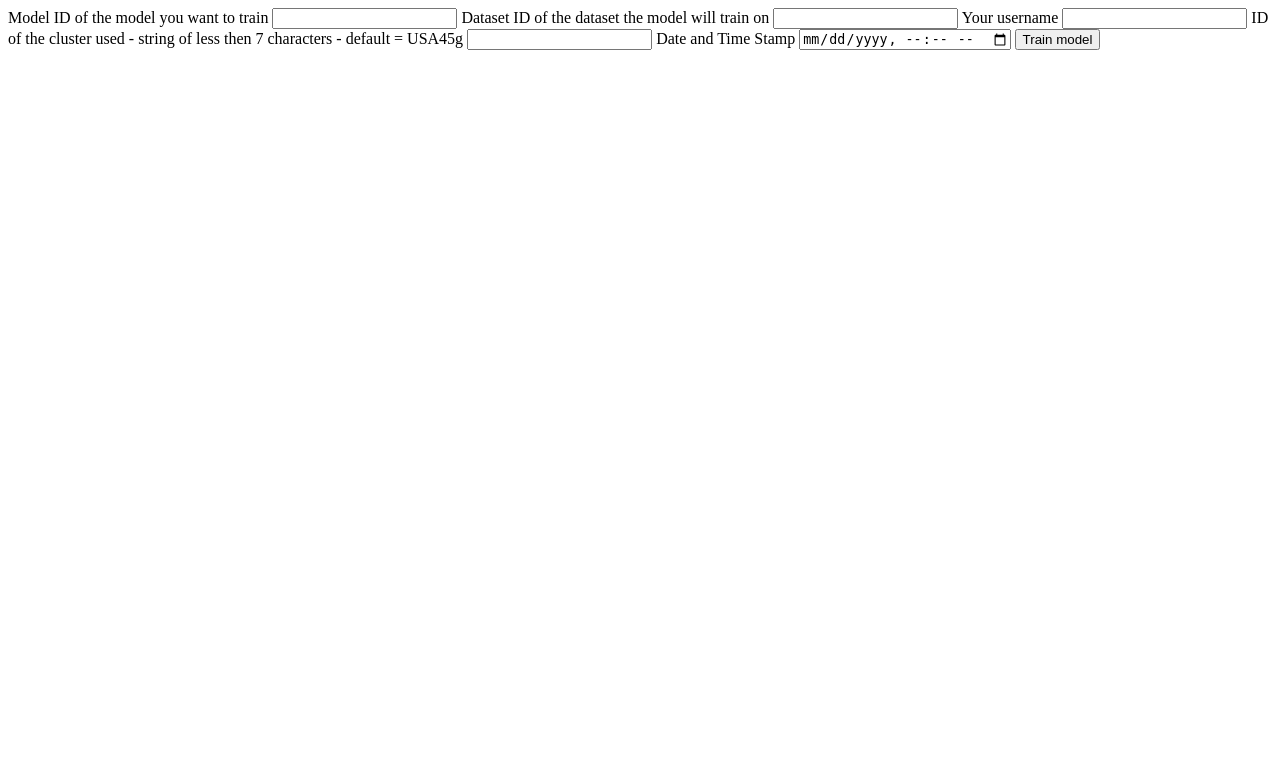
After one commit to AnvithPabba/MLArchive, a Flask app: page /train_a_model_with_dataset in a window 1280 px wide. The commit adds this page. Shown: the top 783 px of the page. Run offline with Flask 3, Linux system fonts and the light colour scheme; parts of the project's set-up code (start-up, migrations or seed data) failed here and were passed over.

Commit message:
added users and premium tier and functionality upto special queries

```diff
--- a/webserver/server.py
+++ b/webserver/server.py
@@ -264,7 +264,87 @@ def view_login():
 @app.route('/postlogin')
 def view_postlogin():
   username = session['username']
-  return render_template("postlogin.html", username=username)
+
+  params = {"username": username}
+
+  query = text("SELECT * FROM free_tier WHERE username = :username")
+  cursor = conn.execute(query, params)
+  conn.commit()
+
+  temp = cursor.fetchone()
+
+  if temp:
+    session['tier'] = "free_tier"
+  else:
+    session['tier'] = "premium_tier"
+
+  userinputs = [username, session['tier']]
+
+
+
+  return render_template("postlogin.html", userinputs=userinputs)
+
+
+
+@app.route('/train_a_model_with_dataset')
+def train_a_model_with_dataset():
+  return render_template('form_to_train_a_model.html')
+
+@app.route('/upload_train_a_model', methods = ["POST"])
+def upload_train_a_model():
+
+  model_id = request.form.get("model_id")
+  dataset_id = request.form.get("dataset_id")
+  username = request.form.get("username")
+  cluster_id = request.form.get("cluster_id")
+  since = request.form.get("since")
+
+  params_dict = {
+    "model_id": model_id,
+    "dataset_id": dataset_id,
+    "username": username,
+    "cluster_id": cluster_id,
+    "since": since
+  }
+
+  params_dict2 = {
+    "model_id": model_id,
+    "dataset_id": dataset_id,
+    "username": username
+  }
+
+  query = text("INSERT INTO train (model_id, dataset_id, username) VALUES (:model_id, :dataset_id, :username)")
+
+  conn.execute(query,params_dict2)
+  conn.commit()
+
+  query = text("INSERT INTO trained_on (model_id, dataset_id, username, cluster_id, since) VALUES (:model_id, :dataset_id, :username, :cluster_id, :since)")
+
+  conn.execute(query,params_dict)
+  conn.commit()
+
+
+  return redirect('/postlogin')
+
+
+
+@app.route("/train_history/<username>")
+def train_history(username):
+
+  query = text("SELECT * FROM trained_on WHERE username = :username")
+
+  params = {"username": username}
+
+  cursor = conn.execute(query,params)
+  conn.commit()
+
+  list_of_train = []
+
+  for row in cursor:
+    list_of_train.append(row)
+
+  return render_template("view_train_history.html", list_of_train = list_of_train)
+
 
 
 
@@ -360,6 +440,8 @@ def upload_model():
   num_downloads = request.form.get("num_downloads")
   username = request.form.get("username")
   citation_id = request.form.get("citation_id")
+  dataset_id = request.form.get("dataset_id")
+
 
   params_dict = {
         "model_id": model_id,
@@ -374,10 +456,21 @@ def upload_model():
         "citation_id": citation_id
     }
 
+  params_dict2 = {
+    "dataset_id": dataset_id,
+    "model_id": model_id
+  }
+
   query = text("INSERT INTO user_uploads_model_with_citation (model_id, model_name, num_parameters, num_layers, tag1, tag2, tag3, num_downloads, username, citation_ID) VALUES (:model_id, :model_name, :num_parameters, :num_layers, :tag1, :tag2, :tag3, :num_downloads, :username, :citation_id)")
 
   conn.execute(query, params_dict)
   conn.commit()
+
+  query = text("INSERT INTO pretrained_on (dataset_id, model_id) VALUES (:dataset_id, :model_id)")
+
+  conn.execute(query, params_dict2)
+  conn.commit()
+
 
   return redirect('/models')
 
@@ -506,6 +599,34 @@ def upload_version_history(model_id):
 
     return redirect(url_for('view_specific_model', model_id = model_id))
 
+@app.route('/delete_model/<model_id>', methods = ["POST"])
+def delete_model(model_id):
+
+  query = text("DELETE FROM pretrained_on WHERE model_id = :model_id")
+  params_dict = {"model_id": model_id}
+
+  conn.execute(query, params_dict)
+  conn.commit()
+
+  query = text("DELETE FROM user_uploads_model_with_citation WHERE model_id = :model_id")
+  params_dict = {"model_id": model_id}
+
+  conn.execute(query, params_dict)
+  conn.commit()
+
+  return redirect('/models')
+
+@app.route('/delete_dataset/<dataset_id>', methods = ["POST"])
+def delete_dataset(dataset_id):
+
+  query = text("DELETE FROM user_uploads_dataset_with_citation WHERE dataset_id = :dataset_id")
+  params_dict = {"dataset_id": dataset_id}
+
+  conn.execute(query, params_dict)
+  conn.commit()
+
+  return redirect('/datasets')
+
 
 
 
--- a/webserver/templates/base.html
+++ b/webserver/templates/base.html
@@ -14,11 +14,14 @@
 </head>
 <body>
     <header>
+
         <a href="{{ url_for('view_models') }}">Models</a>
         <a href="{{ url_for('view_datasets') }}">Datasets</a>
         <a href="{{ url_for('view_citations') }}">Citations</a>
 
+
         {% if session['username'] %}
+            <a href="{{ url_for('view_postlogin') }}">Homepage</a>
             <a href="{{ url_for('logging_out') }}">Sign Out</a>
         {% else %}
             <a href="{{ url_for('view_login') }}">Log in</a>
--- a/webserver/templates/datasets.html
+++ b/webserver/templates/datasets.html
@@ -15,6 +15,11 @@
             <tr>
                 <td>{{ n[0] }}</td>
                 <td><a href="{{ url_for('view_specific_dataset', dataset_id=n[0]) }}">{{ n[1] }}</a></td>
+                <td>
+                    <form method="POST" action="{{ url_for('delete_dataset', dataset_id=n[0]) }}">
+                        <button type="submit">Delete Dataset</button>
+                    </form>
+                </td>
             </tr>
         {% endfor %}
     </table>
--- /dev/null
+++ b/webserver/templates/form_to_train_a_model.html
@@ -0,0 +1,24 @@
+<html>
+    <body>
+        <form method = 'POST' action="/upload_train_a_model">
+
+            <label for="model_id">Model ID of the model you want to train</label>
+            <input type="text" id="model_id" name="model_id" required>
+
+            <label for="dataset_id">Dataset ID of the dataset the model will train on</label>
+            <input type="text" id="dataset_id" name="dataset_id" required>
+
+            <label for="username">Your username</label>
+            <input type="text" id="username" name="username" required>
+
+            <label for="cluster_id">ID of the cluster used - string of less then 7 characters - default = USA45g</label>
+            <input type="text" id="cluster_id" name="cluster_id" required>
+
+            <label for="since">Date and Time Stamp</label>
+            <input type="datetime-local" id="since" name="since" required>
+
+            <button type="submit">Train model</button>
+
+        </form>
+    </body>
+</html>
--- a/webserver/templates/upload_model_form.html
+++ b/webserver/templates/upload_model_form.html
@@ -32,6 +32,9 @@
             <label for="citation_id">Citation ID:</label>
             <input type="number" id="citation_id" name="citation_id" required>
 
+            <label for="dataset_id">Pretrained on Dataset ID:</label>
+            <input type="number" id="dataset_id" name="dataset_id" required>
+
             <button type="submit">Upload Model</button>
         </form>
     </body>
```
Also changed, not shown: webserver/templates/index.html (+8 -1 lines), webserver/templates/models.html (+13 -0 lines), webserver/templates/postlogin.html (+18 -1 lines), webserver/templates/view_train_history.html (added, +30 -0 lines).
